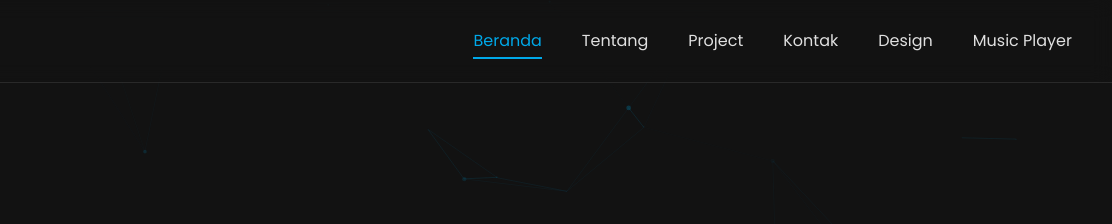
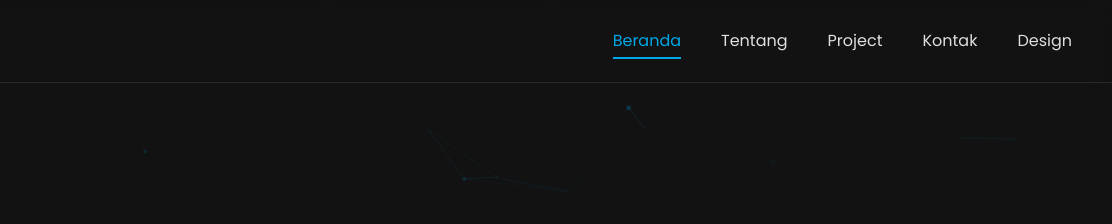
Before and after one commit to HeruProjectt/pf, a plain HTML site: page index.html in a window 1280 px wide. Shown: the top 224 px of the page, 168-1280 px from the left. Drawn offline with Linux system fonts and the light colour scheme.

Commit message:
Update index.html

```diff
--- a/index.html
+++ b/index.html
@@ -49,7 +49,6 @@ color: #00aaff;
 <li><a href="project.html">Project</a></li>
 <li><a href="contact.html">Kontak</a></li>
 <li><a href="design.html">Design</a></li>
-<li><a href="musik.html">Music Player</a></li>
 </ul>
 <div class="hamburger">
 <div class="line"></div>
```
